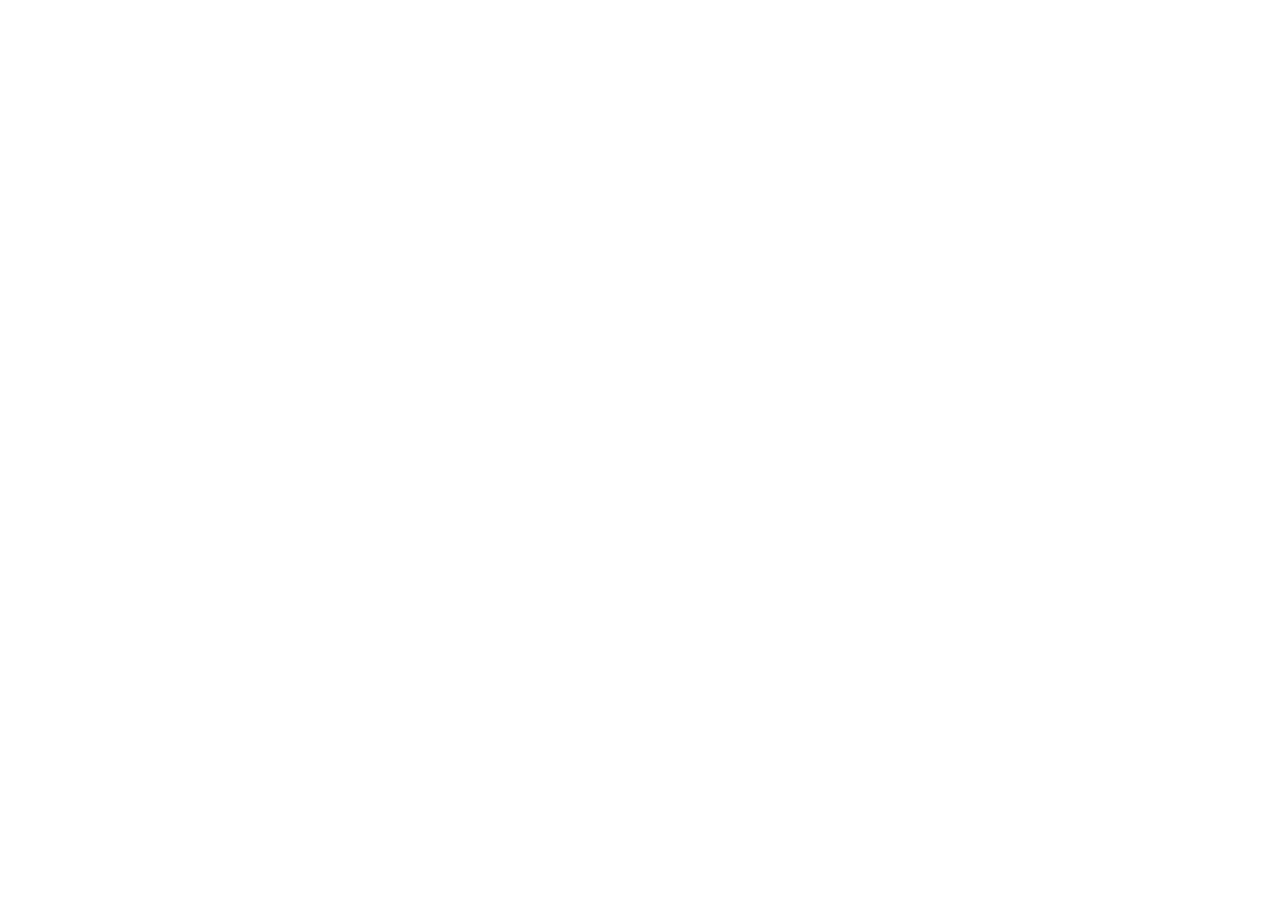
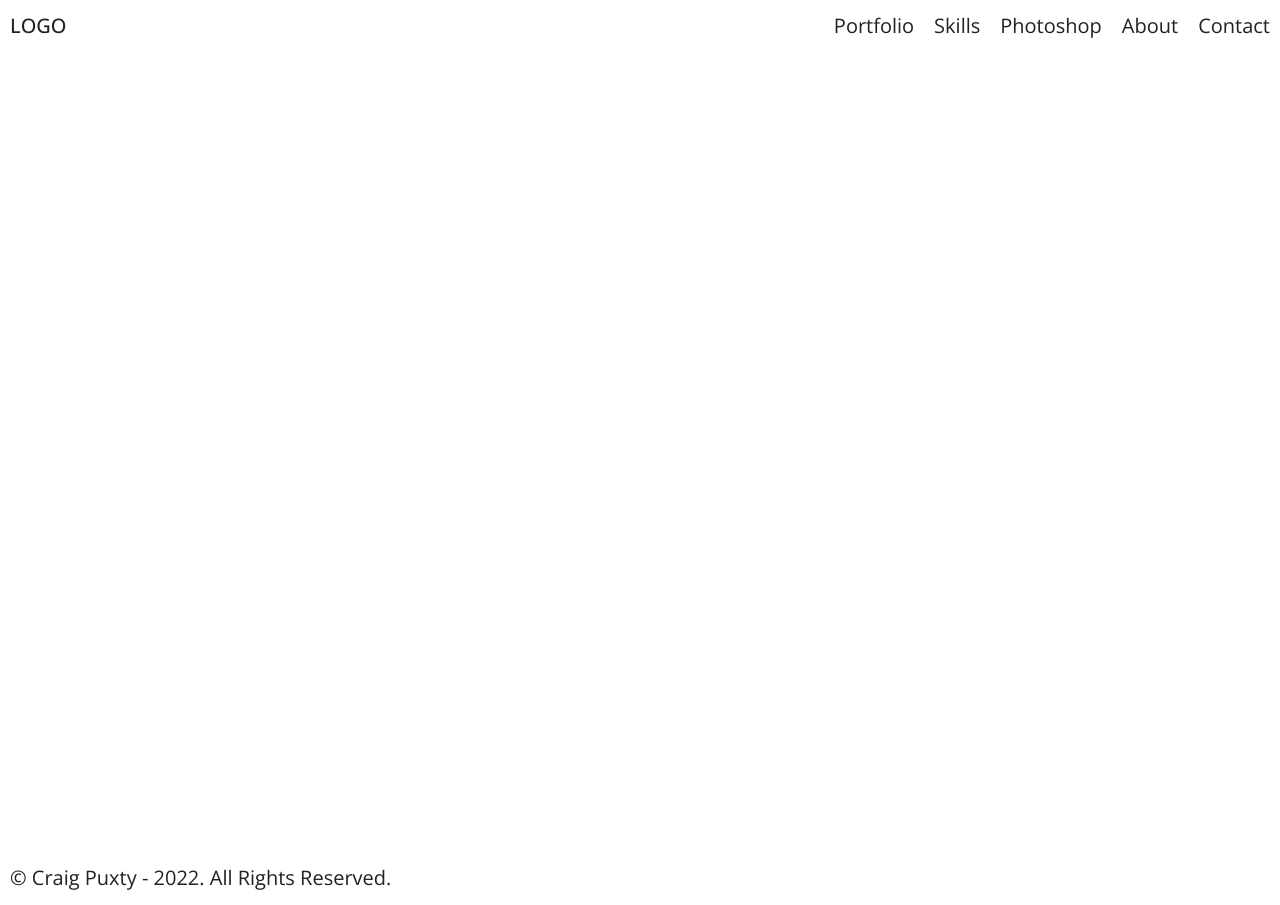
Before and after one commit to Dangereye/portfolio-v2, a Next.js app: page / in a window 1280 px wide. Before the commit the page ends 800 px from the top, so only its background shows below. Built offline with nearby package versions, Linux system fonts and the light colour scheme.

Commit message:
Template.

```diff
--- a/layout/Footer.js
+++ b/layout/Footer.js
@@ -1,3 +1,11 @@
 export default function () {
-  return <></>;
+  return (
+    <>
+      <footer className="footer">
+        <div className="container">
+          &copy; Craig Puxty - 2022. All Rights Reserved.
+        </div>
+      </footer>
+    </>
+  );
 }
--- /dev/null
+++ b/layout/MobileMenu.js
@@ -0,0 +1,3 @@
+export default function MobileMenu() {
+  return <></>;
+}
--- a/layout/Navbar.js
+++ b/layout/Navbar.js
@@ -1,3 +1,23 @@
 export default function Navbar() {
-  return <></>;
+  return (
+    <>
+      <nav className="navbar">
+        <div className="container">
+          <div className="logo">logo</div>
+          <ul className="navigation">
+            <li>Portfolio</li>
+            <li>Skills</li>
+            <li>Photoshop</li>
+            <li>About</li>
+            <li>Contact</li>
+          </ul>
+          <div className="mobile-icon">
+            <div></div>
+            <div></div>
+            <div></div>
+          </div>
+        </div>
+      </nav>
+    </>
+  );
 }
--- a/pages/_app.js
+++ b/pages/_app.js
@@ -1,10 +1,16 @@
 import "../styles/globals.scss";
 import Layout from "../layout/Layout";
+import Navbar from "../layout/Navbar";
+import Footer from "../layout/Footer";
 
 function MyApp({ Component, pageProps }) {
   return (
     <Layout>
-      <Component {...pageProps} />
+      <Navbar />
+      <main className="main">
+        <Component {...pageProps} />
+      </main>
+      <Footer />
     </Layout>
   );
 }
--- a/styles/globals.scss
+++ b/styles/globals.scss
@@ -1,5 +1,10 @@
 @import "partials/variables";
 @import "partials/typography";
+
+@import "layout/navbar";
+@import "layout/mobile-menu";
+@import "layout/main";
+@import "layout/footer";
 
 // Reset
 * {
@@ -9,6 +14,10 @@
   font-family: "Open Sans", sans-serif;
 }
 
+ul {
+  list-style: none;
+}
+
 // Global Styles
 body {
   font-size: 2rem;
@@ -16,5 +25,6 @@
 }
 
 .container {
+  margin: 0 auto;
   padding: 1rem;
 }
--- /dev/null
+++ b/styles/layout/_main.scss
@@ -0,0 +1,3 @@
+.main {
+  min-height: 100vh;
+}
--- /dev/null
+++ b/styles/layout/_navbar.scss
@@ -0,0 +1,66 @@
+.navbar {
+  .container {
+    display: flex;
+    align-items: center;
+    justify-content: space-between;
+    gap: 2rem;
+  }
+
+  .logo {
+    text-transform: uppercase;
+    font-weight: 500;
+  }
+
+  .navigation {
+    display: flex;
+    align-items: center;
+    gap: 2rem;
+
+    @media (max-width: $tablet) {
+      display: none;
+    }
+  }
+
+  .mobile-icon {
+    width: 2.4rem;
+    height: 2.4rem;
+    display: none;
+    flex-direction: column;
+    align-items: center;
+    justify-content: center;
+    overflow: hidden;
+
+    div {
+      width: 2.4rem;
+      height: 3px;
+      background-color: $text-color;
+      transition: transform $time;
+    }
+
+    div:nth-child(1) {
+      transform: translateY(-6px);
+    }
+    div:nth-child(2) {
+      transform: translateY(0);
+    }
+    div:nth-child(3) {
+      transform: translateY(6px);
+    }
+
+    &.open {
+      div:nth-child(1) {
+        transform: translateY(3px) rotate(45deg);
+      }
+      div:nth-child(2) {
+        transform: translateX(-5rem);
+      }
+      div:nth-child(3) {
+        transform: translateY(-3px) rotate(-45deg);
+      }
+    }
+
+    @media (max-width: $tablet) {
+      display: flex;
+    }
+  }
+}
--- a/styles/partials/_variables.scss
+++ b/styles/partials/_variables.scss
@@ -1,2 +1,10 @@
+// Devices
+$mobile: 450px;
+$tablet: 768px;
+
+// Transitions
+$time: 0.4s;
+
+// Colours
 $text-color: rgb(34, 34, 34);
 $accent-color: rgb(218, 59, 38);
```
Also changed, not shown: styles/layout/_footer.scss (added), styles/layout/_mobile-menu.scss (added).
